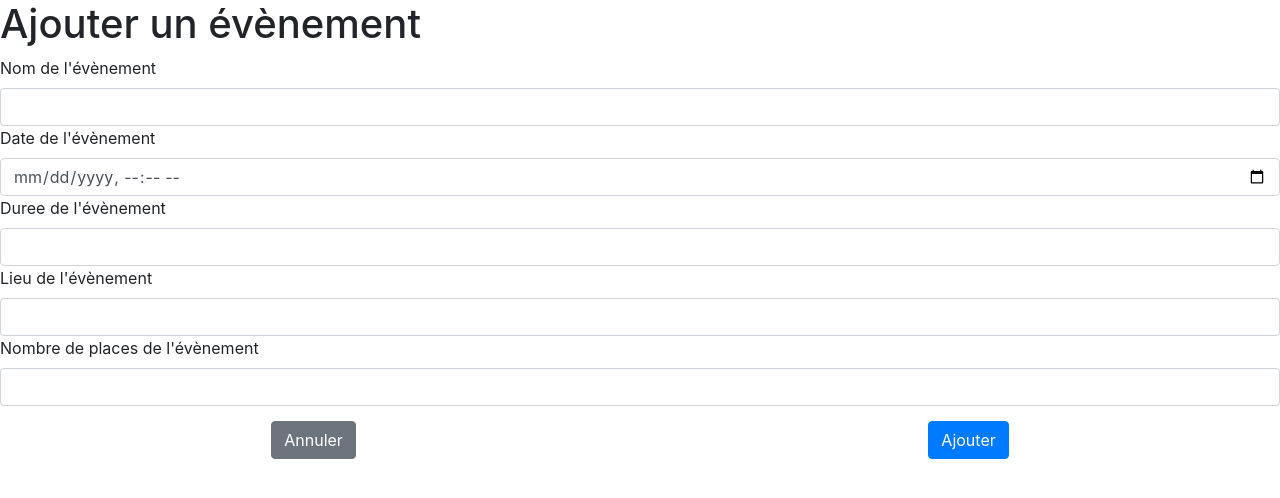
After one commit to Henrique-Rds/event_festival, a PHP site: page /vue/addEvenement.php in a window 1280 px wide. The commit adds this page. Shown: the top 498 px of the page. Run offline with PHP 8.4, Linux system fonts and the light colour scheme.

Commit message:
modif daniel 15/02

```diff
--- a/modele/model.php
+++ b/modele/model.php
@@ -6,7 +6,7 @@ abstract class Model{
     // Propriétés permettant de personnaliser les requêtes
     protected $table;
     private $instanceConnection;
-    private $connection;
+    protected $connection;
 
      /**
      * Fonction d'initialisation de la base de données
--- /dev/null
+++ b/vue/addEvenement.php
@@ -0,0 +1,56 @@
+<!doctype html>
+<?php
+    session_start();
+?>
+<html lang="fr">
+  <head>
+    <!-- Required meta tags -->
+    <meta charset="utf-8">
+    <meta name="viewport" content="width=device-width, initial-scale=1, shrink-to-fit=no">
+    <link rel="shortcut icon" type="image/png" href="images/Logo_Ideal_Concert_Blanc.png">
+    <link rel="stylesheet" href="https://cdn.jsdelivr.net/npm/bootstrap@4.1.3/dist/css/bootstrap.min.css" integrity="sha384-MCw98/SFnGE8fJT3GXwEOngsV7Zt27NXFoaoApmYm81iuXoPkFOJwJ8ERdknLPMO" crossorigin="anonymous">
+    <link rel="stylesheet" href="Artiste.css">
+
+
+    <title>Ajout d'Evenements</title>
+  </head>
+
+  <body>
+
+    <h1>Ajouter un évènement</h1>
+    <form class="row g-3" action="../controleur/FrontControleur.php?action=addEvent" method="POST">
+        <div class="col-12">
+            <label for="nom_event" class="form-label">Nom de l'évènement</label>
+            <input type="text"  maxlength="50" class="form-control" id="nom_event" name="nom_event">
+        </div>
+        <div class="col-12">
+            <label for="date_event" class="form-label">Date de l'évènement</label>
+            <input type="datetime-local" class="form-control" id="date_event" name="date_event">
+        </div>
+        <div class="col-12">
+            <label for="duree_event" class="form-label">Duree de l'évènement</label>
+            <input type="number"  maxlength="11" class="form-control" id="duree_event" name="duree_event">
+        </div>
+        <div class="col-12">
+            <label for="lieu_event" class="form-label">Lieu de l'évènement</label>
+            <input type="text"  maxlength="250" class="form-control" id="lieu_event" name="lieu_event">
+        </div>
+        <div class="col-12">
+            <label for="nb_places" class="form-label">Nombre de places de l'évènement</label>
+            <input type="number"  maxlength="11" class="form-control" id="nb_places" name="nb_places">
+        </div>
+
+        <div class="btn-form">
+            <a href="../controleur/FrontControleur.php?action=evenement" class="btn btn-secondary">Annuler</a>
+            <button type="submit" class="btn btn-primary">Ajouter</button>
+        </div>
+
+
+    </form>
+
+    <script src="https://code.jquery.com/jquery-3.3.1.slim.min.js" integrity="sha384-q8i/X+965DzO0rT7abK41JStQIAqVgRVzpbzo5smXKp4YfRvH+8abtTE1Pi6jizo" crossorigin="anonymous"></script>
+    <script src="https://cdn.jsdelivr.net/npm/popper.js@1.14.3/dist/umd/popper.min.js" integrity="sha384-ZMP7rVo3mIykV+2+9J3UJ46jBk0WLaUAdn689aCwoqbBJiSnjAK/l8WvCWPIPm49" crossorigin="anonymous"></script>
+    <script src="https://cdn.jsdelivr.net/npm/bootstrap@4.1.3/dist/js/bootstrap.min.js" integrity="sha384-ChfqqxuZUCnJSK3+MXmPNIyE6ZbWh2IMqE241rYiqJxyMiZ6OW/JmZQ5stwEULTy" crossorigin="anonymous"></script>
+  </body>
+
+</html>
```
Also changed, not shown: controleur/FrontControleur.php (+31 -7 lines), modele/EvenementsModel.php (+4 -4 lines), vue/Evenement.php (+5 -5 lines), vue/js/supprElement.js (+20 -8 lines).
